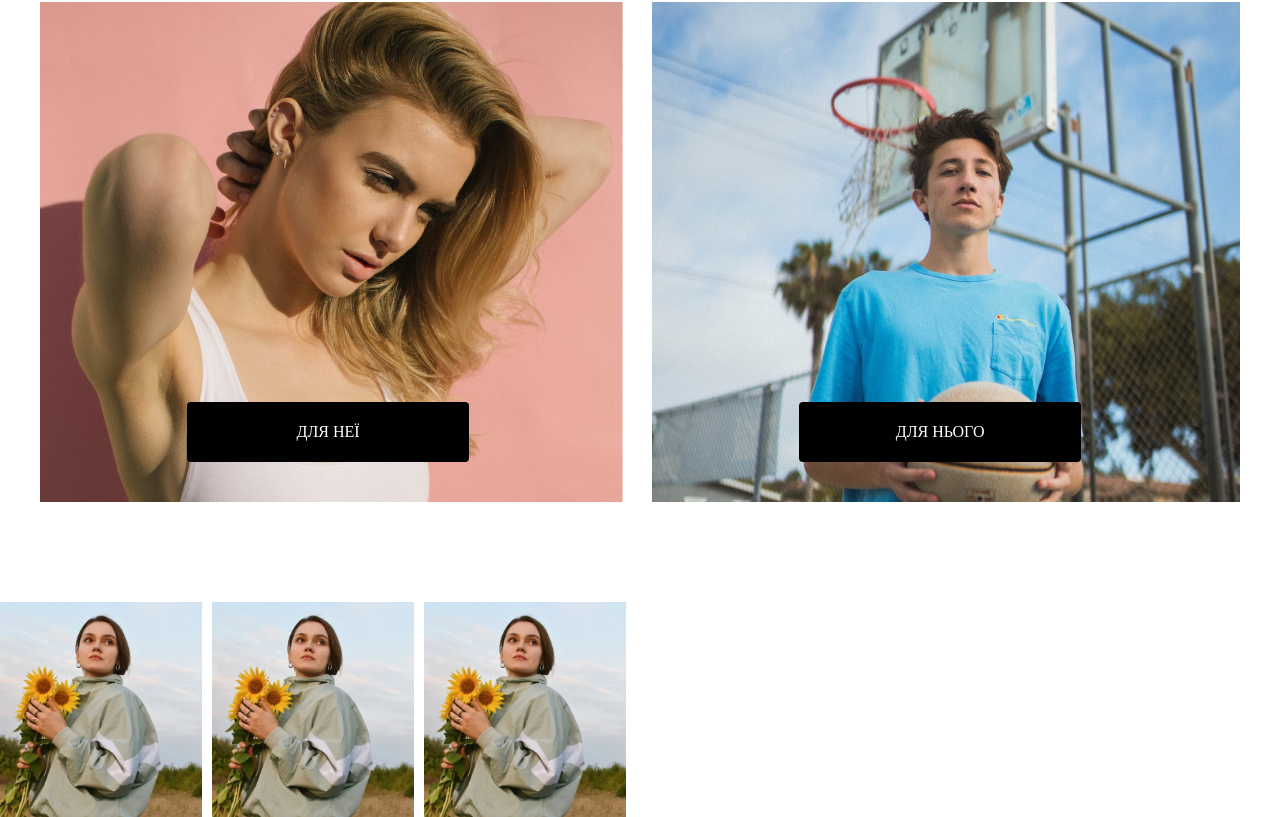
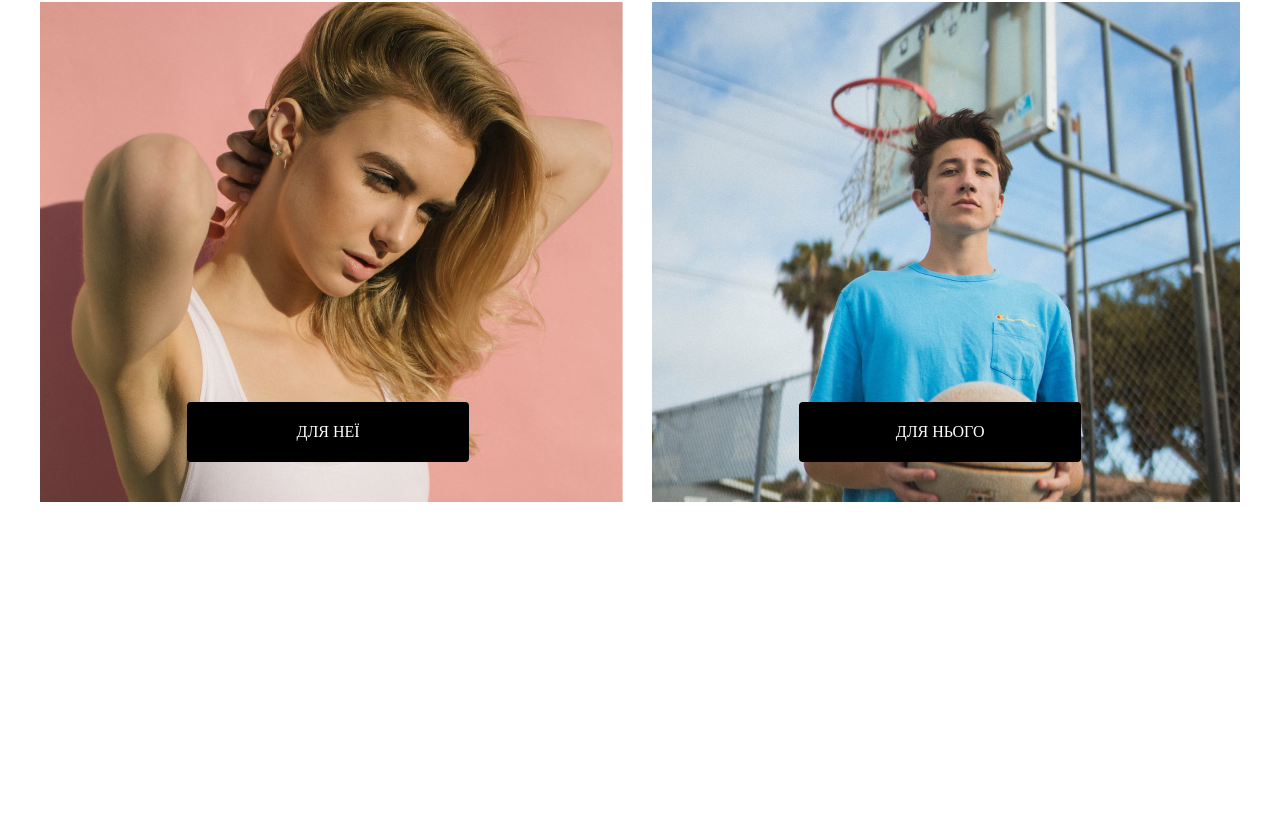
Before and after one commit to dianaforost/best-online-shop, a React (Create React App) app: page / in a window 1280 px wide. Shown: the part 234-1051 px from the top of the page. After the commit the page ends 836 px from the top, so only its background shows below. Built offline with nearby package versions, Linux system fonts and the light colour scheme; the HTML template or start-up script is replaced by a standard one.

Commit message:
feat: product component

```diff
--- a/src/components/ProductComponent/ProductComponent.jsx
+++ b/src/components/ProductComponent/ProductComponent.jsx
@@ -18,7 +18,7 @@ export const ProductComponent = ({ item }) => {
         </ProductImageWrapper>
 
         <ProductContent>
-          <ProductTitle>{item.title.slice(0, 25)}...</ProductTitle>
+          <ProductTitle>{item.title}</ProductTitle>
           <ProductPrice>{item.description}</ProductPrice>
         </ProductContent>
       </ProductContainer>
--- a/src/components/ProductComponent/ProductComponent.styled.jsx
+++ b/src/components/ProductComponent/ProductComponent.styled.jsx
@@ -4,10 +4,12 @@ export const ProductContainer = styled.div`
   display: flex;
   flex-direction: column;
   gap: 16px;
+  width: 282px;
 `;
 export const ProductImageWrapper = styled.div`
   position: relative;
-  padding-top: 56.25%;
+  padding-top: 100%;
+  overflow: hidden;
 `;
 export const ProductImage = styled.img`
   position: absolute;
--- a/src/pages/MainPage/MainPage.jsx
+++ b/src/pages/MainPage/MainPage.jsx
@@ -1,12 +1,6 @@
 import { GenderSection } from "components/GenderSection/GenderSection";
-import { ProductComponent } from "components/ProductComponent/ProductComponent";
 
 export const MainPage = () => {
-  const item = {
-    id: 12,
-    title: "Жіночі спортивні штани джогери-фіолетовий",
-    description: "940 ₴",
-  };
   return (
     <div
       style={{
@@ -18,11 +12,6 @@ export const MainPage = () => {
     >
       <p>Online store under development ...</p>
       <GenderSection />
-      <div style={{ display: "flex", gap: 10 }}>
-        <ProductComponent item={item} />
-        <ProductComponent item={item} />
-        <ProductComponent item={item} />
-      </div>
     </div>
   );
 };
```
